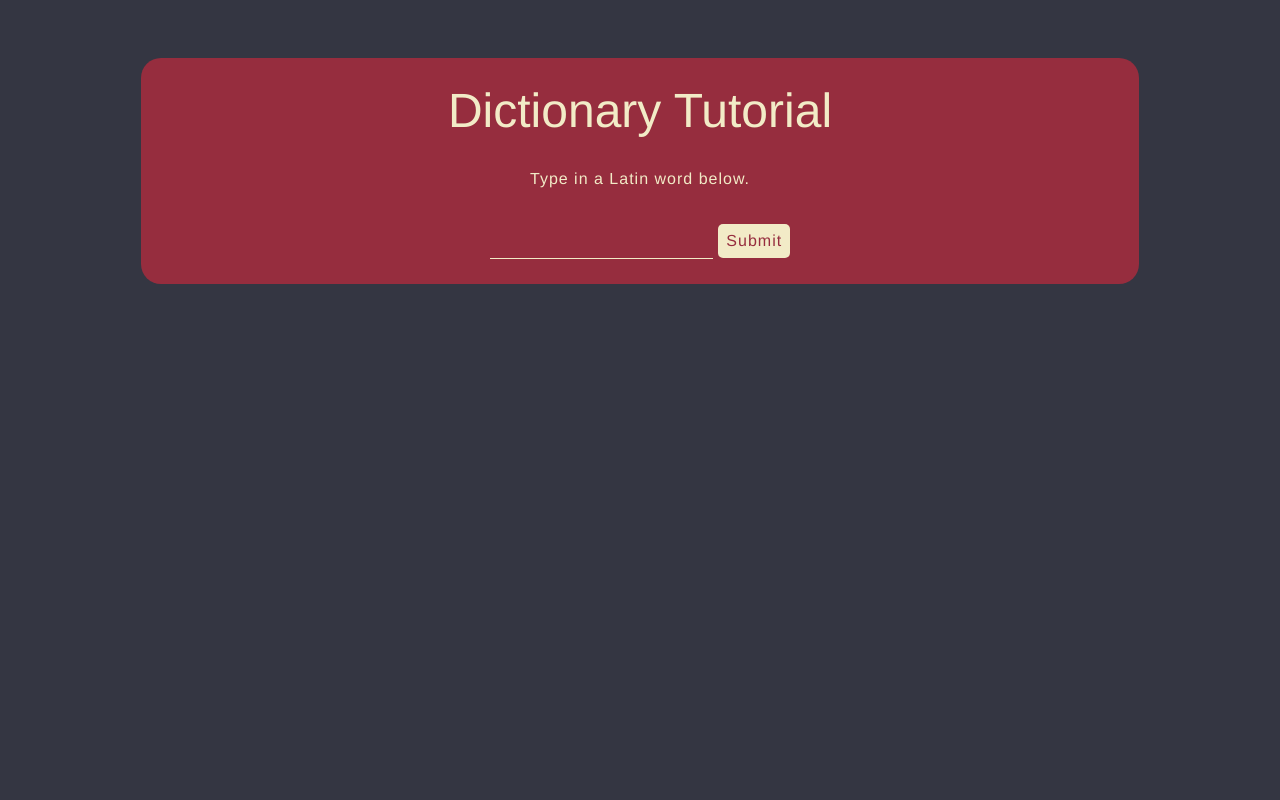
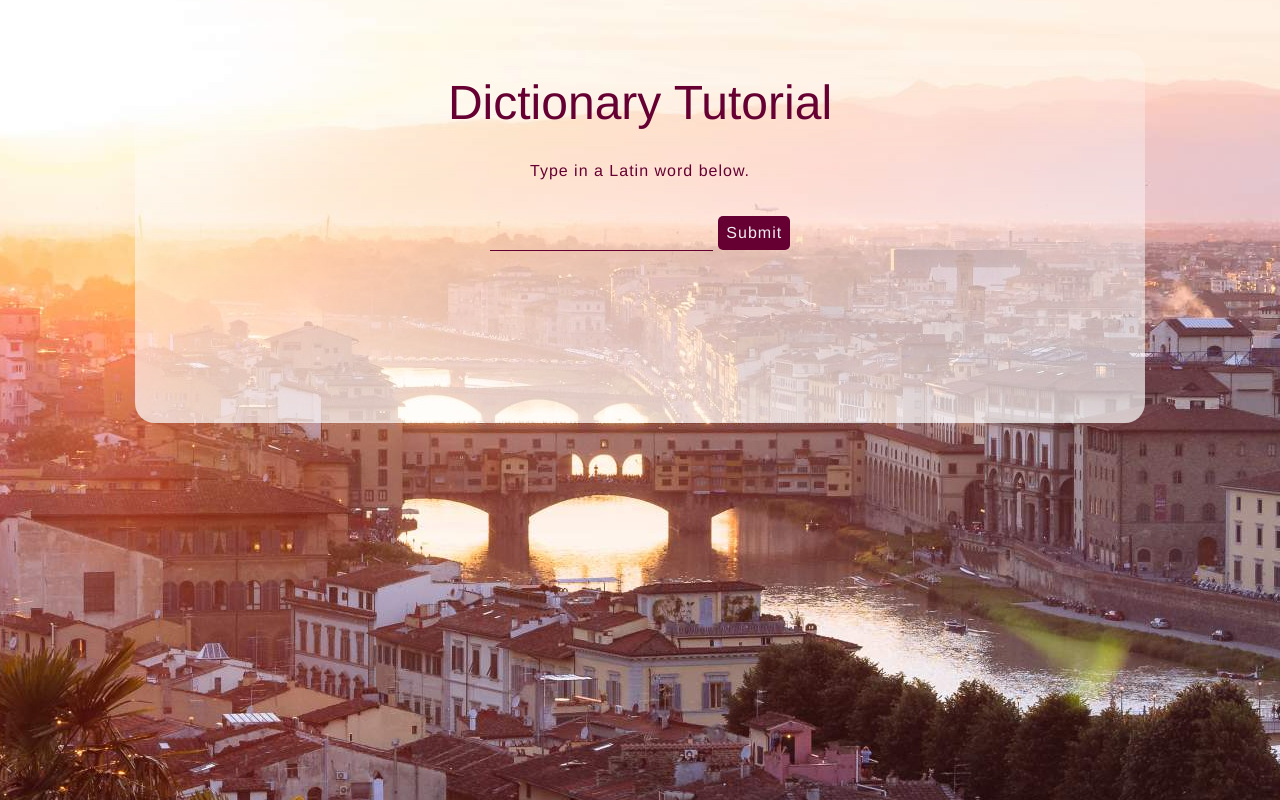
Before and after one commit to kellylougheed/coding-for-classicists, a plain HTML site: page solution/index.html in a window 1280 px wide. Drawn offline with nearby package versions, Linux system fonts and the light colour scheme.

Commit message:
Add images folder and change styles

```diff
--- a/solution/style.css
+++ b/solution/style.css
@@ -1,18 +1,20 @@
+html {
+	background: url(../images/background.jpg) no-repeat center center fixed;
+}
+
 body {
 	font-family: 'Helvetica Neue', arial;
 	text-align: center;
 	letter-spacing: 1px;
-	background-color: #343642;
-	color: #F2EBC7;
-}
-
-#translator {
 	width: 75%;
 	position: relative;
 	top: 50px;
 	margin: 0 auto;
 	padding: 25px;
-	background-color: #962D3E;
+	background: linear-gradient(bottom, rgba(255,255,255,.7), rgba(255,255,255,.2));
+	background: -webkit-linear-gradient(bottom, rgba(255,255,255,.7), rgba(255,255,255,.2));
+	background: -moz-linear-gradient(bottom, rgba(255,255,255,.7), rgba(255,255,255,.2));
+	color: #660033;
 	border-radius: 20px;
 }
 
@@ -28,6 +30,7 @@ h1 {
 
 h2 {
 	margin-top: 75px;
+	font-size: 2.5em;
 }
 
 p {
@@ -44,15 +47,20 @@ button, input {
 }
 
 button {
-	background-color: #F2EBC7;
+	background-color: #660033;
 	border-radius: 5px;
-	color: #962D3E;
+	color: #eee;
 	border: none;
+}
+
+button:hover, ::selection {
+	background-color: #993366;
 }
 
 input {
 	border: none;
-	border-bottom: 1px solid #F2EBC7;
-	background-color: #962D3E;
-	color: #F2EBC7;
+	border-bottom: 1px solid #660033;
+	background: transparent;
+	color: #660033;
+	letter-spacing: 3px;
 }
--- a/starter/style.css
+++ b/starter/style.css
@@ -1,18 +1,20 @@
+html {
+	background: url(../images/background.jpg) no-repeat center center fixed;
+}
+
 body {
 	font-family: 'Helvetica Neue', arial;
 	text-align: center;
 	letter-spacing: 1px;
-	background-color: #343642;
-	color: #F2EBC7;
-}
-
-#form {
 	width: 75%;
 	position: relative;
 	top: 50px;
 	margin: 0 auto;
 	padding: 25px;
-	background-color: #962D3E;
+	background: linear-gradient(bottom, rgba(255,255,255,.7), rgba(255,255,255,.2));
+	background: -webkit-linear-gradient(bottom, rgba(255,255,255,.7), rgba(255,255,255,.2));
+	background: -moz-linear-gradient(bottom, rgba(255,255,255,.7), rgba(255,255,255,.2));
+	color: #660033;
 	border-radius: 20px;
 }
 
@@ -28,6 +30,7 @@ h1 {
 
 h2 {
 	margin-top: 75px;
+	font-size: 2.5em;
 }
 
 p {
@@ -44,15 +47,20 @@ button, input {
 }
 
 button {
-	background-color: #F2EBC7;
+	background-color: #660033;
 	border-radius: 5px;
-	color: #962D3E;
+	color: #eee;
 	border: none;
+}
+
+button:hover, ::selection {
+	background-color: #993366;
 }
 
 input {
 	border: none;
-	border-bottom: 1px solid #F2EBC7;
-	background-color: #962D3E;
-	color: #F2EBC7;
+	border-bottom: 1px solid #660033;
+	background: transparent;
+	color: #660033;
+	letter-spacing: 3px;
 }
```
Also changed, not shown: images/background.jpg (added).
